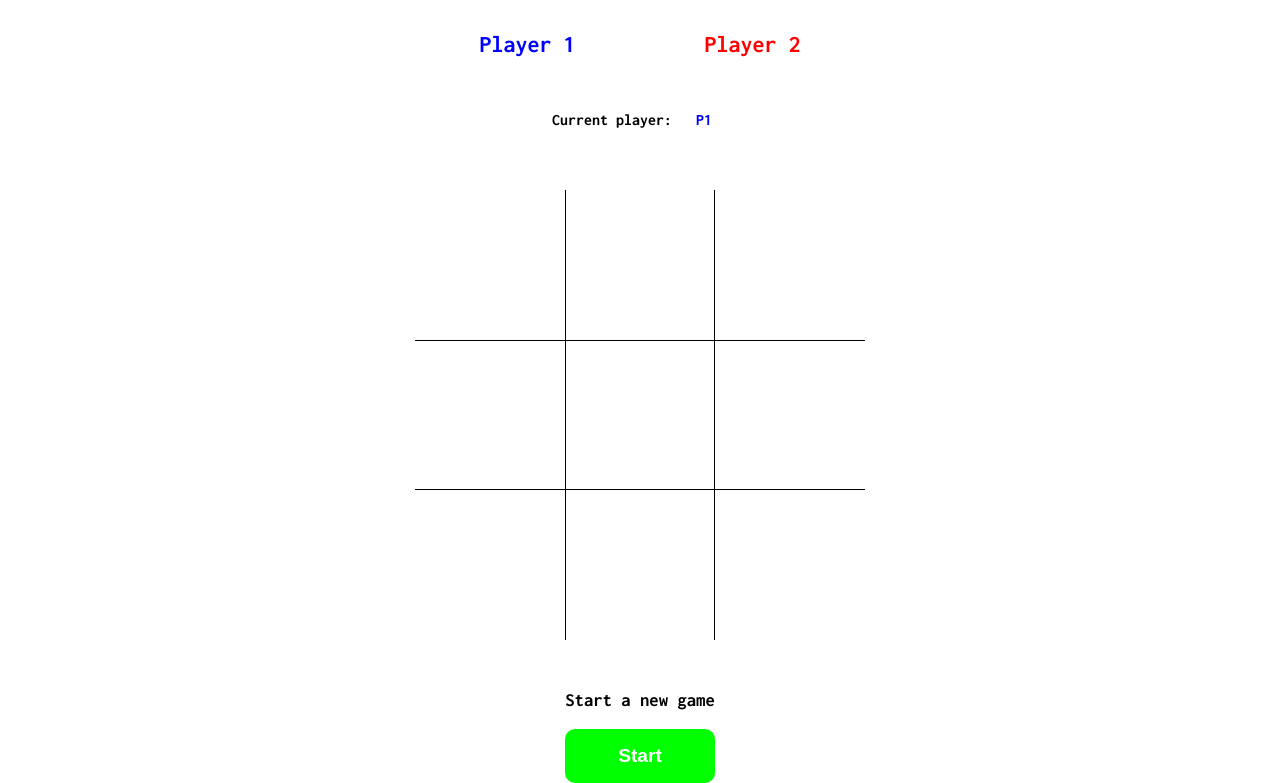
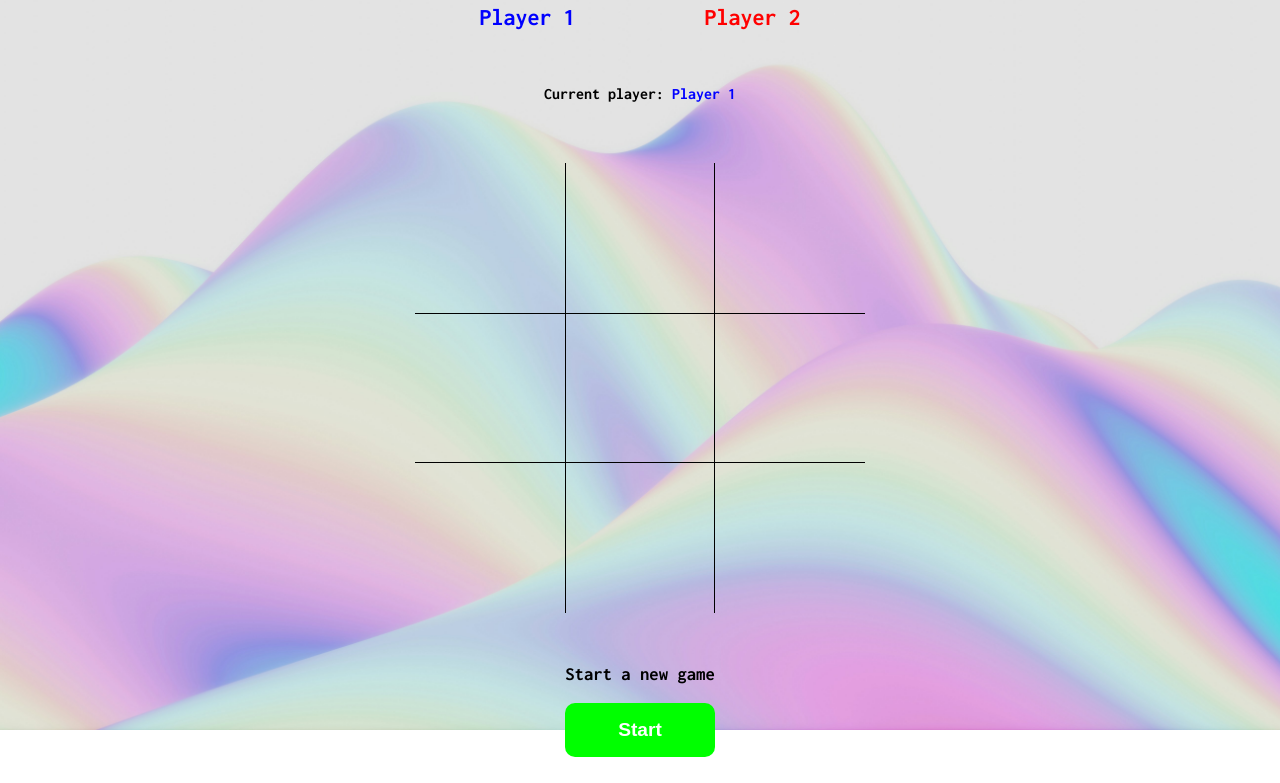
Before and after one commit to Hyalskavran/odin-tic-tac-toe, a plain HTML site: page index.html in a window 1280 px wide. Shown: the part 70-853 px from the top of the page. After the commit the page ends 827 px from the top, so only its background shows below. Drawn offline with Linux system fonts and the light colour scheme.

Commit message:
added winning cells, added current player change behavior, marks, and cell drawing.

```diff
--- a/index.html
+++ b/index.html
@@ -11,12 +11,16 @@
     <script src="script.js" defer></script>
 </head>
 <body>
+    <div class="game-over">
+        <p>Game Over!</p>
+        <p></p>
+    </div>
     <div class="container">
         <div class="players">
             <h1 class="players-scores">PLAYERS</h1>
             <h2 class="player-1">Player 1</h1>
             <h2 class="player-2">Player 2</h1>
-            <h4 class="current-player">Current player: <span class="player-1">P1</span></h4>
+            <h4 class="current-player">Current player: <span class="current"></span></h4>
         </div>
         <div class="gameboard">
 
--- a/script.js
+++ b/script.js
@@ -1,11 +1,77 @@
-const createGameBoard = () => {
-    const gameBoard = document.querySelector('.gameboard')
+const Players = (function() {
+    let players = []
 
+    function _createPlayer(player, color, mark, bg) {
+        return {
+            playerName: player,
+            playerColor: color,
+            playerMark: mark,
+            playerBg: bg
+        }
+    }
+
+    function _addPlayers(p1, p2) {
+        players.push(p1, p2)
+    }
+
+    _addPlayers(
+        _createPlayer("Player 1", "Blue", "x", "img/X.svg"),
+        _createPlayer("Player 2", "Red", "o", "img/O.svg")
+    )
+
+    let currentPlayer = players[0]
+
+    let currentPlayerDiv = document.querySelector('.current')
+
+    function updateCurrentPlayerDiv() {
+        currentPlayerDiv.textContent = Players.currentPlayer.playerName
+        currentPlayerDiv.style.color = Players.currentPlayer.playerColor
+    }
+
+    function changePlayer() {
+        Players.currentPlayer = (Players.currentPlayer === players[0]) ?
+        players[1] : players[0];
+    }
+
+    return {
+        currentPlayer,
+        changePlayer,
+        updateCurrentPlayerDiv
+    }
+})();
+
+// const Game = (function() {
+//     let
+// })();
+
+const GameBoard = (function() {
+    const gameBoardDiv = document.querySelector('.gameboard')
+
+    const winningCells = [
+        // Rows
+        [11, 12, 13],
+        [21, 22, 23],
+        [31, 32, 33],
+        // Cols
+        [11, 21, 31],
+        [12, 22, 32],
+        [13, 23, 33],
+        // Diagonals
+        [11, 22, 33],
+        [13, 22, 31]
+    ]
+
+    function _renderBoard() {
         for (let x = 1 ; x < 4 ; x++) {
             for (let y = 1 ; y < 4 ; y++) {
-            let gameCell = document.createElement('div')
+                let gameCell = document.createElement('button')
                 gameCell.setAttribute('data-xy', `${x}${y}`)
+                gameCell.setAttribute('data-mark', '')
                 gameCell.classList.add('cell')
+                gameCell.onclick = function() {
+                    drawMark(this, Players.currentPlayer)
+                    Players.updateCurrentPlayerDiv()
+                }
 
                 if (x === 2) {
                     gameCell.classList.add('middle-row')
@@ -15,9 +81,32 @@ const createGameBoard = () => {
                     gameCell.classList.add('middle-col')
                 }
 
-            gameBoard.appendChild(gameCell)
+                gameBoardDiv.appendChild(gameCell)
             }
         }
     }
 
-createGameBoard()
+    _renderBoard()
+    Players.updateCurrentPlayerDiv()
+
+
+    function drawMark(cell, currentPlayer) {
+        if (cell.getAttribute('data-mark') === '') {
+            cell.style.backgroundImage = `url(${currentPlayer.playerBg})`
+            if (currentPlayer.playerName === 'Player 1') {
+                cell.style.backgroundSize = '90%'
+            } else {
+                cell.style.backgroundSize = '70%'
+            }
+            cell.style.backgroundRepeat = 'no-repeat'
+            cell.style.backgroundPosition = 'center'
+            cell.setAttribute('data-mark', currentPlayer.playerMark)
+
+            Players.changePlayer()
+        }
+    }
+
+    return {
+        winningCells
+    }
+})();
--- a/style.css
+++ b/style.css
@@ -10,6 +10,14 @@ body {
     padding: 0;
     display: grid;
     place-content: center;
+}
+
+body {
+    background-image: url('img/hassaan-here-bKfkhVRAJTQ-unsplash.jpg');
+    background-size: cover;
+    background-position: center;
+    background-repeat: no-repeat;
+    height: 100vh;
 }
 
 .container {
@@ -53,6 +61,10 @@ body {
 
     & .cell {
         cursor: pointer;
+        border: none;
+        padding: 0;
+        margin: 0;
+        background: none;
     }
 
     & .middle-row {
@@ -86,3 +98,15 @@ body {
         background-color: rgba(0, 255, 0, 0.7);
     }
 }
+
+.game-over {
+    font-weight: 700;
+    font-size: 5rem;
+    position: absolute;
+    top: 50%;
+    left: 50%;
+    transform: translate(-50%, -50%);
+    text-align: center; /* Center the content horizontally */
+    z-index: 1;
+    visibility: hidden;
+}
```
Also changed, not shown: img/O.svg (added), img/X.svg (added), img/hassaan-here-bKfkhVRAJTQ-unsplash.jpg (added). Lines whose indentation alone changed are shown as unchanged.
